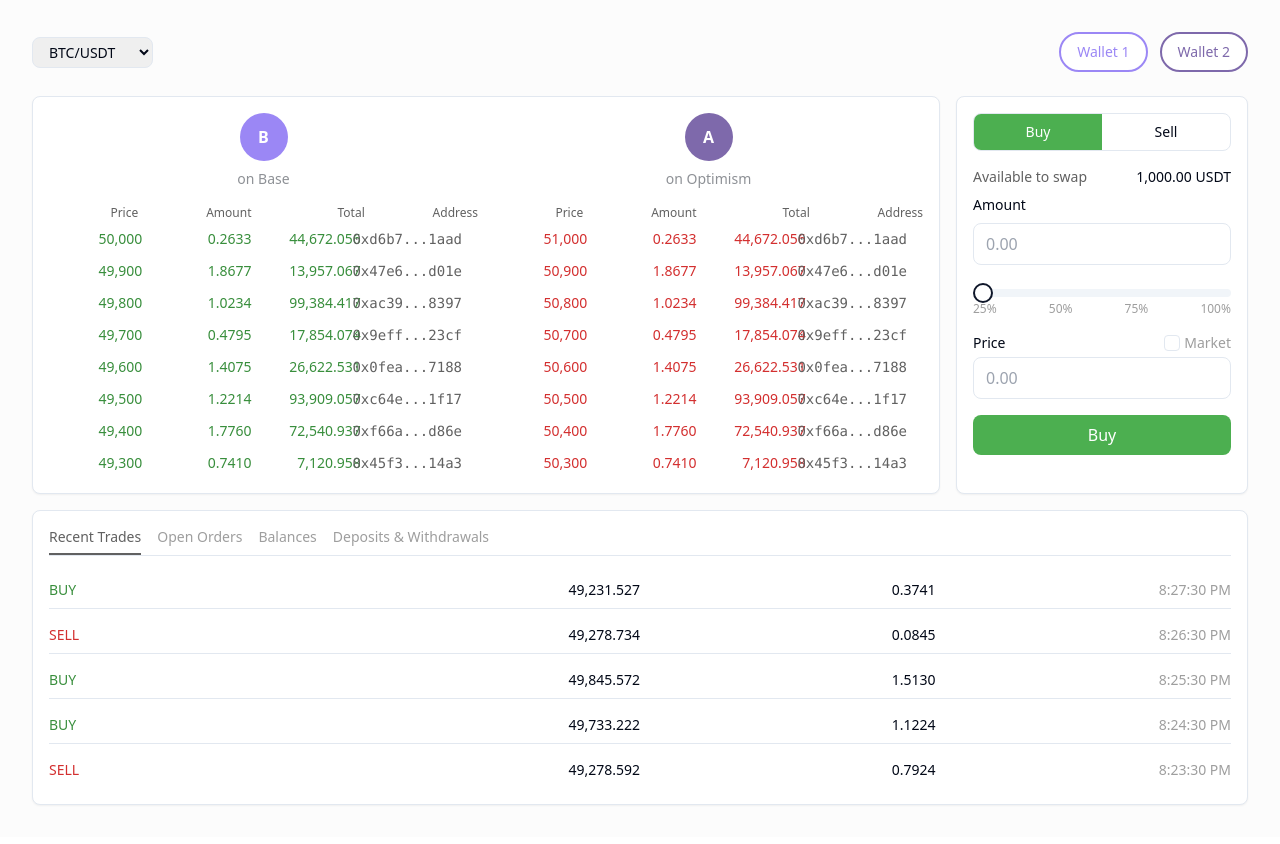
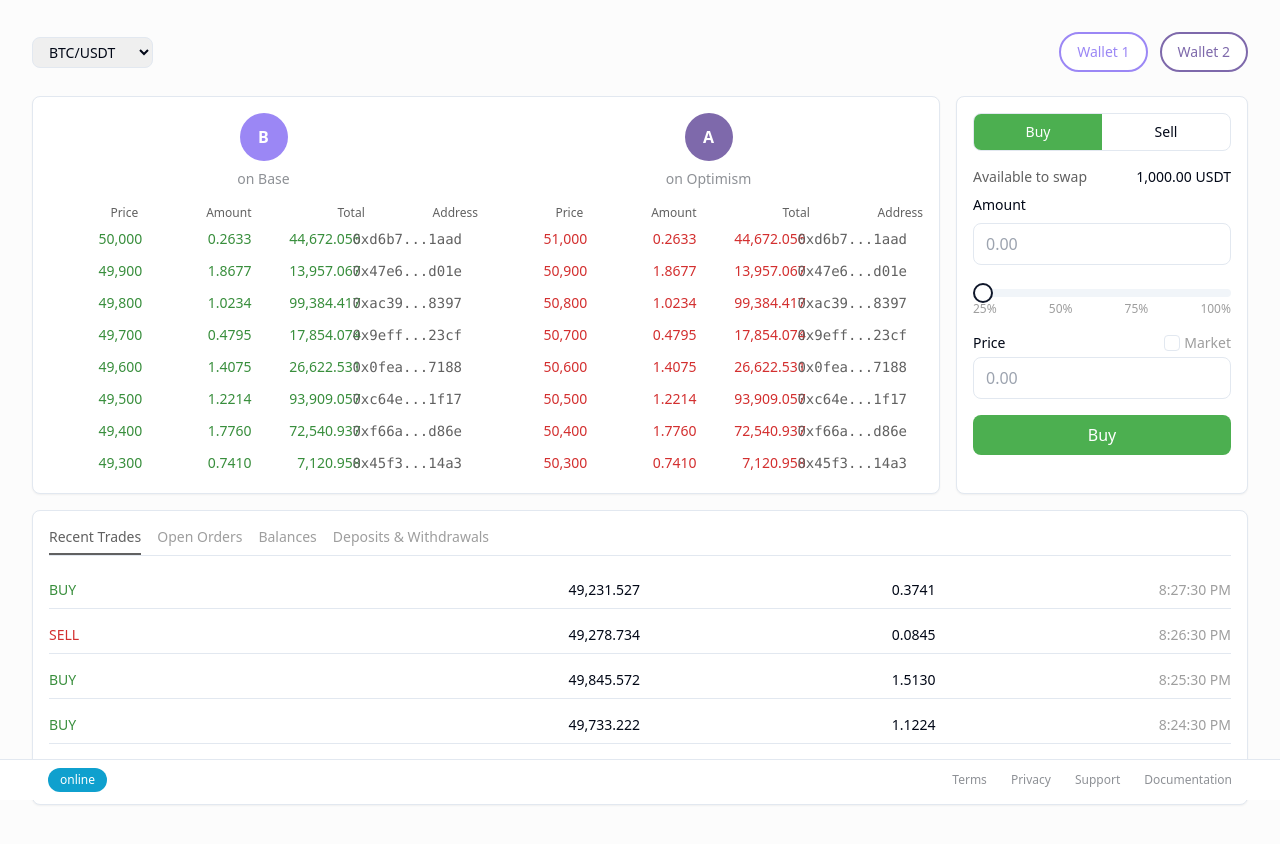
Before and after one commit to aspensprotocol/tradeglance-ui, a React (Vite) app: page / in a window 1280 px wide. Shown: the top 844 px of the page. Built offline with nearby package versions, Linux system fonts and the light colour scheme.

Commit message:
Add page footer
Added a footer to the bottom of the page containing an "online" button and four text links.

```diff
--- a/src/pages/Index.tsx
+++ b/src/pages/Index.tsx
@@ -11,7 +11,7 @@ const Index = () => {
   const [selectedPair, setSelectedPair] = useState(tradingPairs[0]);
 
   return (
-    <div className="min-h-screen bg-neutral-soft/30">
+    <div className="min-h-screen bg-neutral-soft/30 relative pb-12">
       <div className="container py-8">
         <div className="mb-6 flex justify-between items-center">
           <select
@@ -58,6 +58,25 @@ const Index = () => {
           </div>
         </div>
       </div>
+
+      {/* Footer */}
+      <footer className="fixed bottom-0 left-0 right-0 bg-white border-t py-2 px-4 text-xs">
+        <div className="container mx-auto flex justify-between items-center">
+          <Button
+            variant="outline"
+            size="sm"
+            className="rounded-full bg-[#0FA0CE] text-white hover:bg-[#1EAEDB] border-none text-xs px-3 py-1 h-auto"
+          >
+            online
+          </Button>
+          <div className="flex gap-6 text-[#8E9196]">
+            <a href="#" className="hover:text-[#1EAEDB]">Terms</a>
+            <a href="#" className="hover:text-[#1EAEDB]">Privacy</a>
+            <a href="#" className="hover:text-[#1EAEDB]">Support</a>
+            <a href="#" className="hover:text-[#1EAEDB]">Documentation</a>
+          </div>
+        </div>
+      </footer>
     </div>
   );
 };
```
